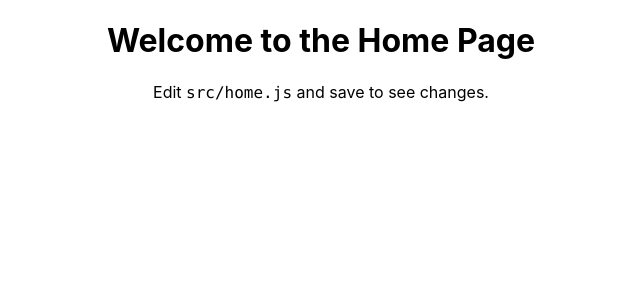
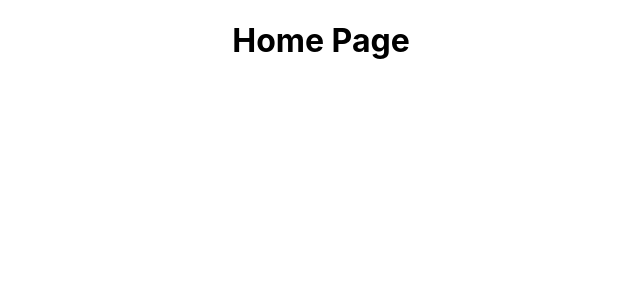
Before and after one commit to FranciscoCamach0/FranciscoCamach0.github.io, a React (Create React App) app in the folder folio/: page / in a window 1280 px wide. Shown: the top 300 px of the page, without its empty margins (319-959 px from the left). Built offline with nearby package versions, Linux system fonts and the light colour scheme.

Commit message:
Update Home.js

```diff
--- a/folio/src/pages/Home.js
+++ b/folio/src/pages/Home.js
@@ -1,16 +1,11 @@
-// home.js
-
-import React from 'react';
+// Home.js
 
 function Home() {
-  return (
-    <div className="Home">
-      <header className="Home-header">
-        <h1>Welcome to the Home Page</h1>
-        <p>Edit <code>src/home.js</code> and save to see changes.</p>
-      </header>
-    </div>
-  );
-}
+    return (
+      <div>
+        <h1>Home Page</h1>
+      </div>
+    );
+  }
 
-export default Home;
+  export default Home;
```
